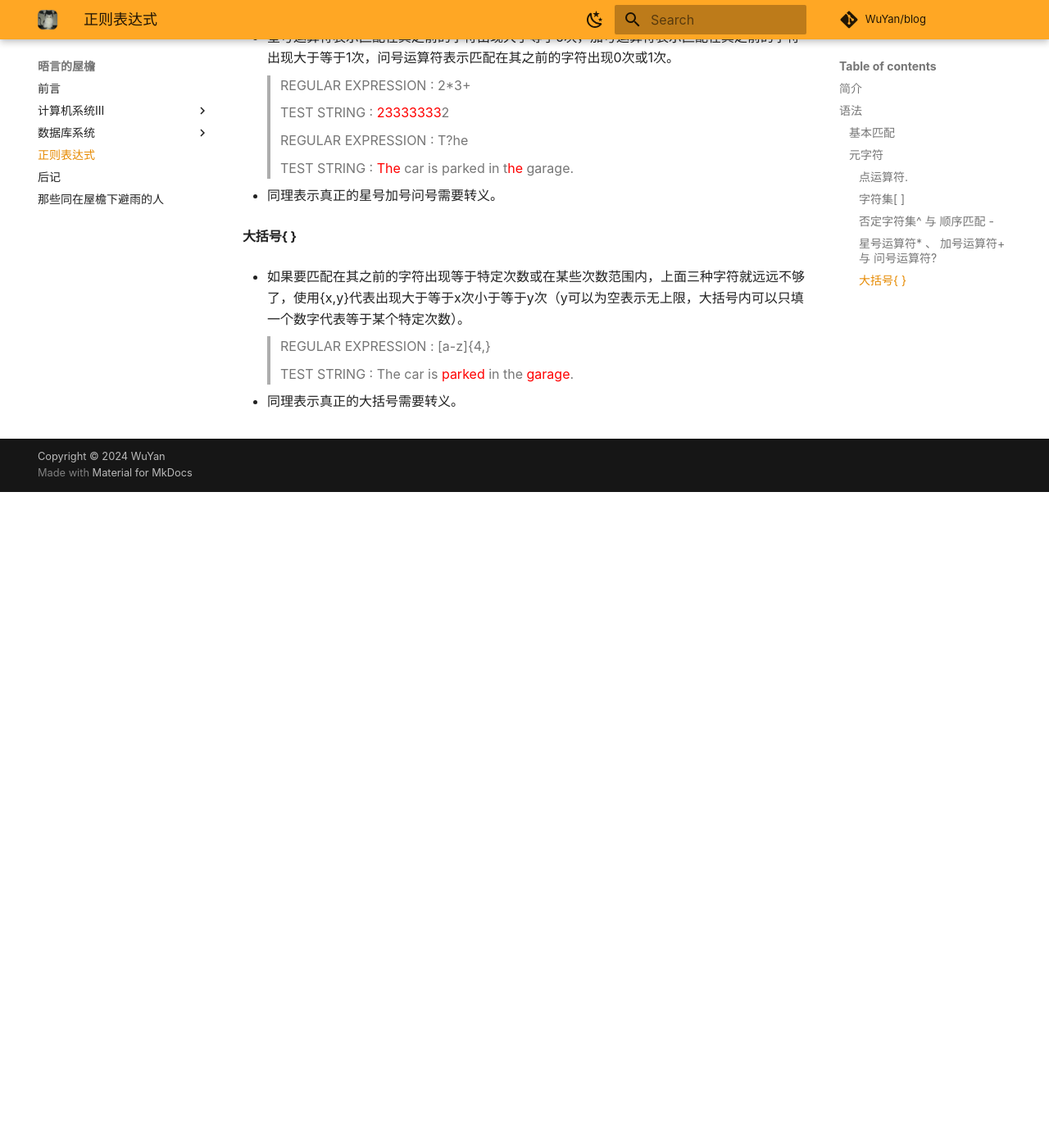
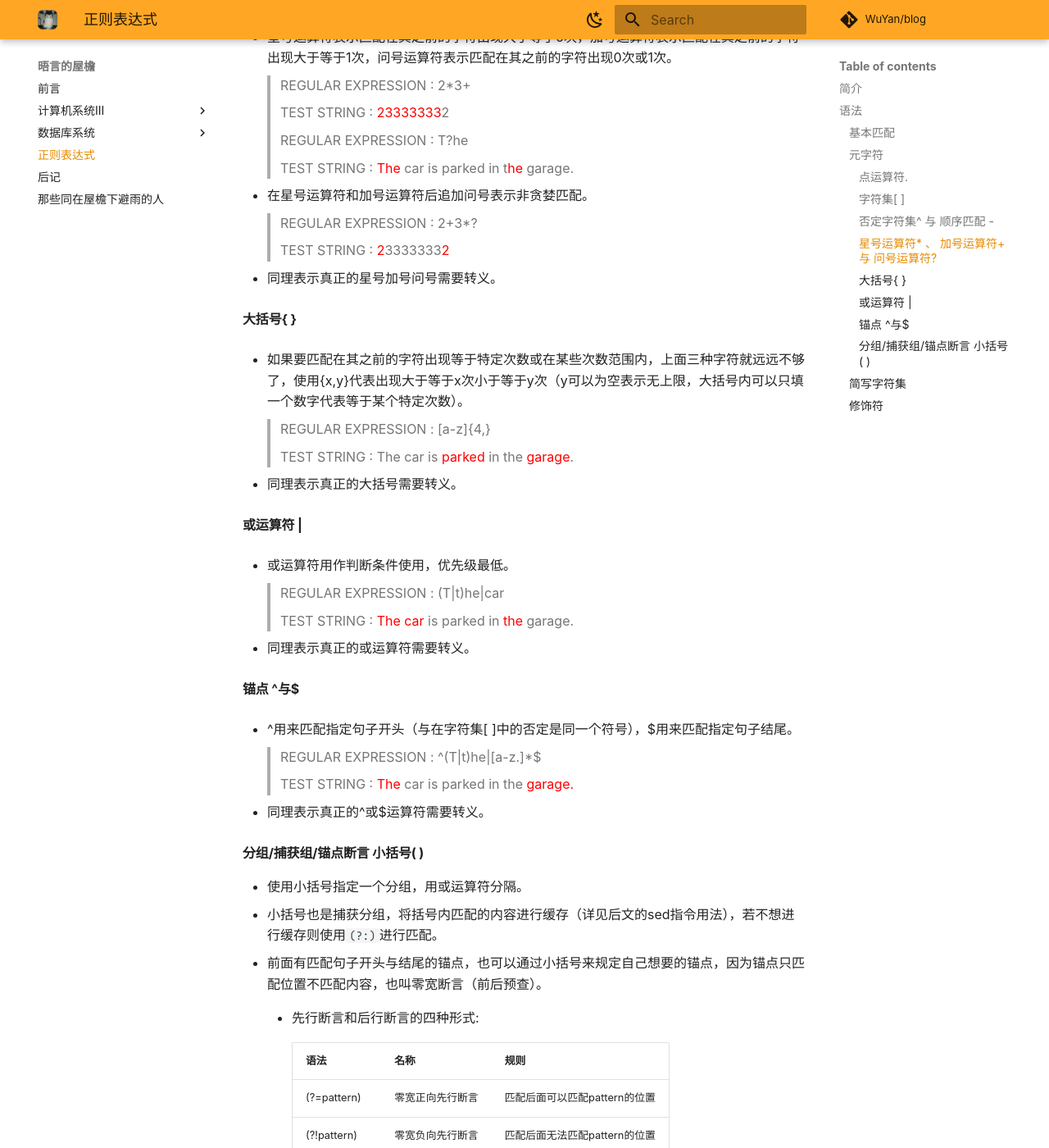
Before and after one commit to wuyan1345/notebook, an MkDocs documentation site: the page built from docs/others/topic1.md, in a window 1280 px wide and 1400 px high, scrolled down 1964 px. Shown: the whole window at 82% size. Built offline with MkDocs 1.6.1 and Material for MkDocs 9.7.7, drawn with Linux system fonts in a browser that asks for light colours; comment, search, counter and statistics services are not loaded; a style sheet for code colours, icons or effects is not loaded; before the commit the page ends 2564 px from its top, so only the background shows below that; some of the changed text lies outside the part shown.

Commit message:
Add notes

````diff
--- a/docs/others/topic1.md
+++ b/docs/others/topic1.md
@@ -75,6 +75,12 @@
 
     > TEST STRING : <font color="red">The</font> car is parked in t<font color="red">he</font> garage.
 
++ 在星号运算符和加号运算符后追加问号表示非贪婪匹配。
+
+    > REGULAR EXPRESSION : 2+3*?
+
+    > TEST STRING : <font color="red">2</font>3333333<font color="red">2</font>
+
 + 同理表示真正的星号加号问号需要转义。
 
 #### 大括号{ }
@@ -85,3 +91,73 @@
     > TEST STRING : The car is <font color="red">parked</font> in the <font color="red">garage</font>.
 
 + 同理表示真正的大括号需要转义。
+
+#### 或运算符 |
++ 或运算符用作判断条件使用，优先级最低。
+
+    > REGULAR EXPRESSION : (T|t)he|car
+
+    > TEST STRING : <font color="red">The</font> <font color="red">car</font> is parked in <font color="red">the</font> garage.
+
++ 同理表示真正的或运算符需要转义。
+
+#### 锚点 ^与$
++ ^用来匹配指定句子开头（与在字符集[ ]中的否定是同一个符号），$用来匹配指定句子结尾。
+
+    > REGULAR EXPRESSION : ^(T|t)he|[a-z.]*$
+
+    > TEST STRING : <font color="red">The</font> car is parked in the <font color="red">garage.</font>
+
++ 同理表示真正的^或$运算符需要转义。
+
+#### 分组/捕获组/锚点断言 小括号( )
++ 使用小括号指定一个分组，用或运算符分隔。
++ 小括号也是捕获分组，将括号内匹配的内容进行缓存（详见后文的sed指令用法），若不想进行缓存则使用`(?:)`进行匹配。
++ 前面有匹配句子开头与结尾的锚点，也可以通过小括号来规定自己想要的锚点，因为锚点只匹配位置不匹配内容，也叫零宽断言（前后预查）。
+    + 先行断言和后行断言的四种形式:
+
+        |语法|名称|规则|
+        |--|--|--|
+        |(?=pattern)|零宽正向先行断言|匹配后面可以匹配pattern的位置|
+        |(?!pattern)|零宽负向先行断言|匹配后面无法匹配pattern的位置|
+        |(?<=pattern)|零宽正向后行断言|匹配前面可以匹配pattern的位置|
+        |(?<!pattern)|零宽负向后行断言|匹配前面无法匹配pattern的位置|
+
+    + 例子：
+
+        <img src="../1.png" style="max-width: 80%; height: auto;">
+
+### 简写字符集
++ 正则表达式提供一些常用的字符集简写。
+
+|简写|描述|
+|--|--|
+|\w|匹配所有字母数字，等同于[a-zA-Z0-9_]|
+|\W|匹配所有非字母数字，等同于[^\w]|
+|\d|匹配数字，等同于[0-9]|
+|\D|匹配非数字，等同于[^\d]|
+|\s|匹配所有空格字符，等同于[ \f\n\r\t\v]|
+|\S|匹配所有非空格字符，等同于[^\s]|
+|\p|匹配DOS行终止符，等同于[\r\n]|
+|\cx|匹配由 x 指明的控制字符，x 必须属于 [a-zA-Z]，否则 \c 直接视为 c，如 \cM 匹配 Ctrl-M 即回车符|
+
+### 修饰符
++ 修饰符不属于表达式的内容，但是指定了匹配的规则，js 中的正则写法为 /pattern/flags，其中 flags 就是修饰符。
+
+    |标志|描述|
+    |--|--|
+    |i|匹配忽略大小写|
+    |g|全局匹配(Don't return after first match)|
+    |m|多行匹配，使 ^$ 匹配每行的开头和结尾|
+    |s|单行匹配，使 . 可以匹配换行符|
+
+??? note "BRE与ERE的区别"
+    + 在BRE中，元字符是需要转义后再使用的，而与元字符冲突的正常字符不需要转义（但是*是意外？）。
+    + 在ERE中，元字符不需要转义便可以使用，而与元字符冲突的正常字符需要转义。
+    + 因此如下两条指令执行的结果是相同的：
+        ```shell hl_lines="1 3" title="diff"
+        echo "aaabb(ab)bbcccc" | sed "s/b\+(ab)/_/g"
+        res: aaa_bbcccc
+        echo "aaabb(ab)bbcccc" | sed -E "s/b+\(ab\)/_/g"
+        res: aaa_bbcccc
+        ```
````
Also changed, not shown: docs/index.md (+1 -0 lines), docs/sys3/index.md (+3 -0 lines), docs/sys3/topic1.md (+27 -1 lines), docs/others/1.png (added), docs/sys3/2.png (added).
